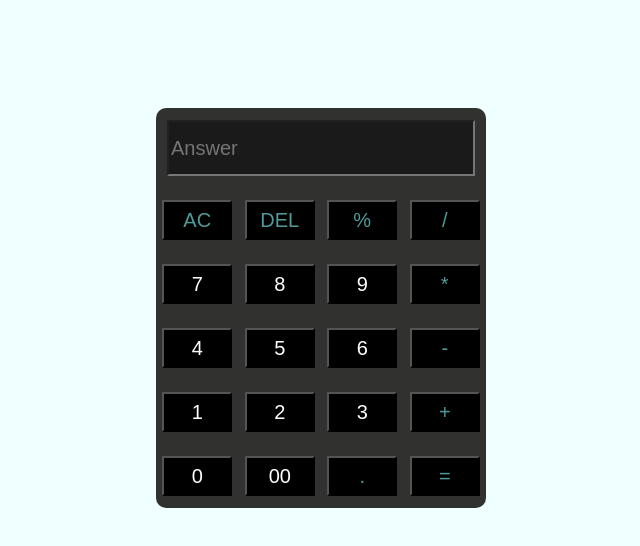
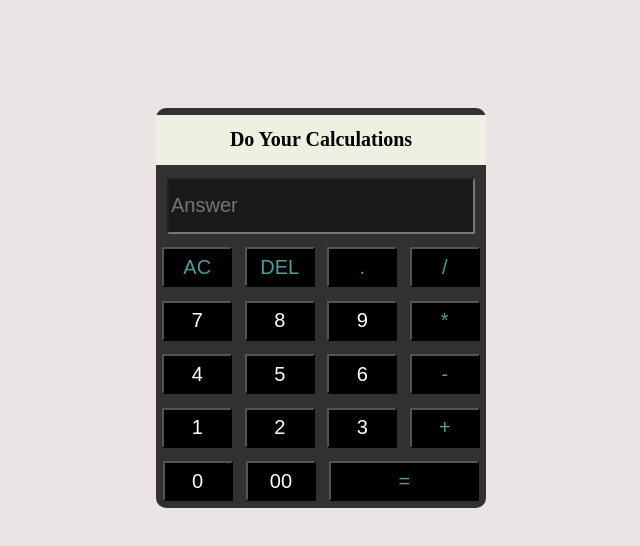
Before and after one commit to vedantBCodes/Simple-Calculator, a plain HTML site: page index.html in a window 1280 px wide. Shown: the whole page, without its empty margins (319-959 px from the left). Drawn offline with Linux system fonts and the light colour scheme.

Commit message:
removed % operator and also added heading

```diff
--- a/index.html
+++ b/index.html
@@ -9,14 +9,18 @@
   </head>
   <body>
     <div class="main-container">
+
     <div class="container">
+      <div class="r-container" id="heading">
+        <div> <h1> Do Your Calculations </h1></div>
+      </div>
       <div class="r-container">
         <input type="text" placeholder="Answer" name="displayAnswer" readonly id="dis"/>
       </div>
       <div class="r-container">
         <input type="button" value="AC" class="opr" onclick="clearAll();"/>
         <input type="button" value="DEL" class="opr" onclick="deleteOne();"/>
-        <input type="button" value="%" class="opr" onclick="display('%');"/>
+        <input type="button" value="." class="opr" onclick="display('.');"/>
         <input type="button" value="/" class="opr" onclick="display('/');"/>
       </div>
       <div class="r-container">
@@ -40,8 +44,7 @@
       <div class="r-container">
         <input type="button" value="0" class="num" onclick="display('0');"/>
         <input type="button" value="00" class="num" onclick="display('00');"/>
-        <input type="button" value="." class="opr" onclick="display('.');"/>
-        <input type="button" value="=" class="opr" onclick="evaluateX();"/>
+        <input type="button" value="=" class="opr" id="equal" onclick="evaluateX();  " />
       </div>
     </div>
   </div>
--- a/style.css
+++ b/style.css
@@ -1,5 +1,5 @@
 body{
-    background-color: azure;
+    background-color: rgba(216, 204, 204, 0.519);
 }
 .container{
     width:330px;
@@ -40,3 +40,14 @@ input[type="text"]{
 .opr{
     color:rgb(80, 154, 154)
 }
+
+#equal{
+    width:150px;
+}
+#heading{
+    background-color: rgb(240, 240, 226);
+    color: black;
+}
+#heading div h1{
+    color:black;
+}
```
